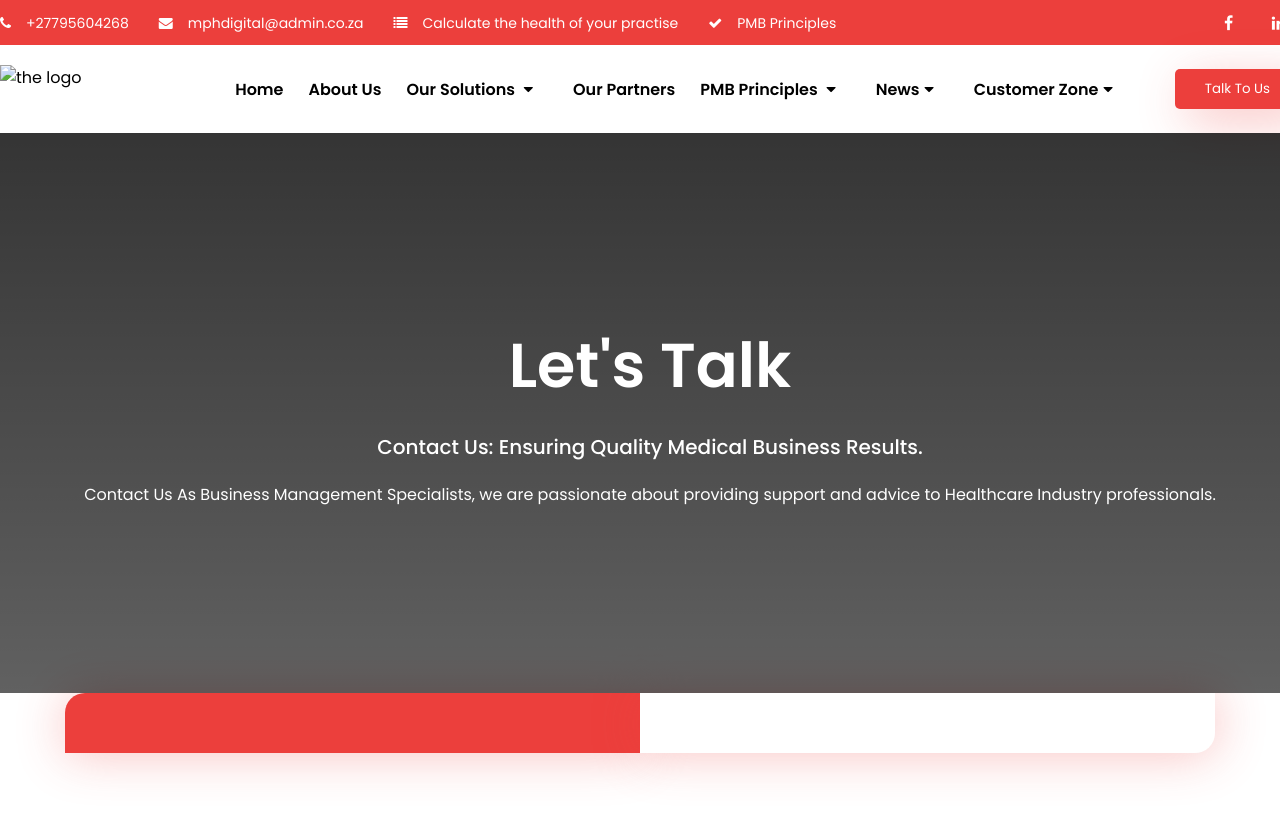
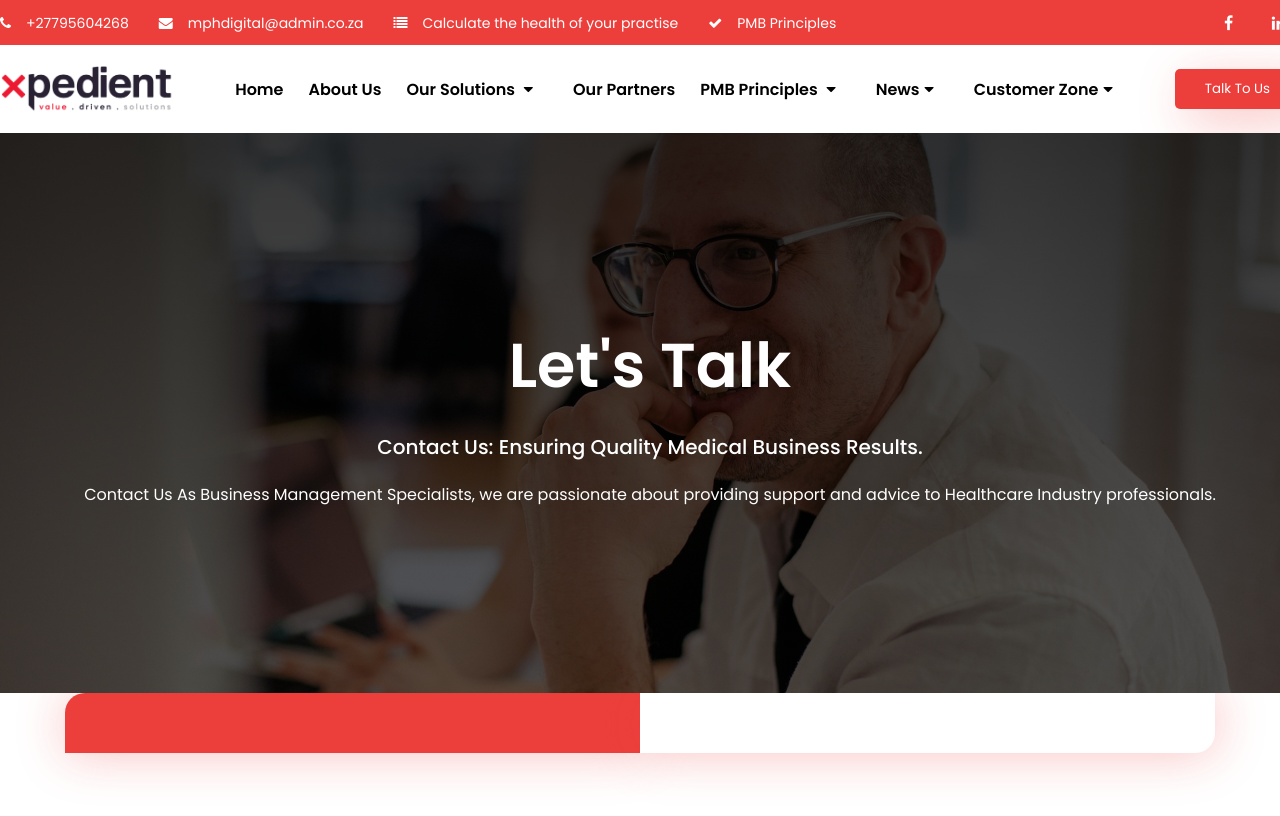
Before and after one commit to MPHDigital-RSA/xpedient-clone-webiste-mphdigital, a plain HTML site: page index.html in a window 1280 px wide. Drawn offline with Linux system fonts and the light colour scheme; a script that the page names is missing.

Commit message:
Add files via upload

```diff
--- a/index.html
+++ b/index.html
@@ -30,7 +30,7 @@
         <div class="bottom">
 
             <div class="container">
-                <img src="images/Xpedient.png" alt="the logo" class="logo">
+                <img src="Xpedient.png" alt="the logo" class="logo">
                 <nav>
                     <ul>
                         <li><a href="#">Home</a></li>
--- a/style.css
+++ b/style.css
@@ -141,7 +141,7 @@ nav li {
 /* hero section styling */
 
 .hero {
-    background-image: url(images/contact-us-bg-image.jpg);
+    background-image: url(contact-us-bg-image.jpg);
     background-position: center;
     background-size: cover;
     /* width: 100%; */
```
